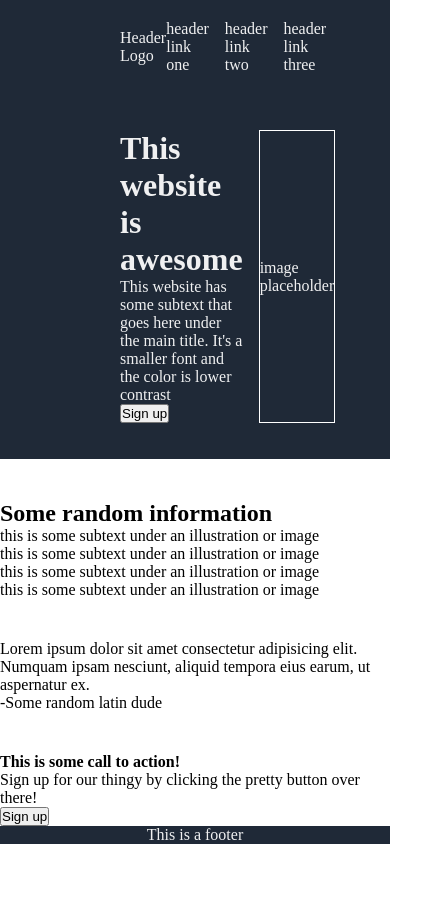
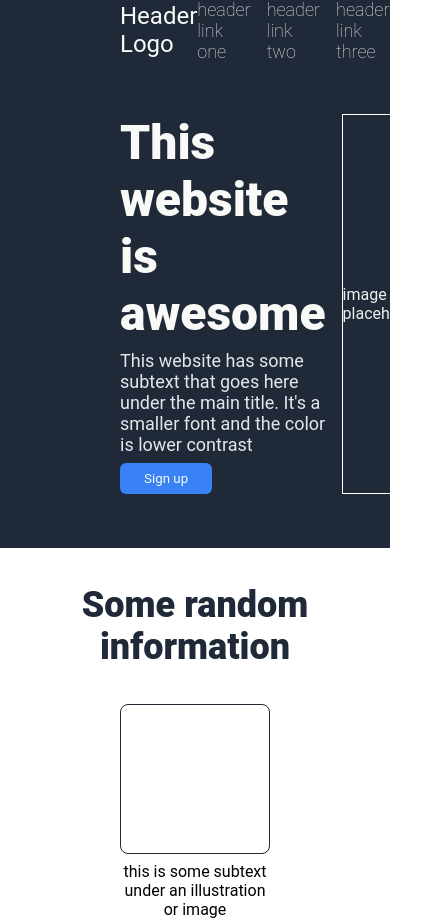
Before and after one commit to smisevich/Odin_Landing_Page, a plain HTML site: page index.html in a window 390 px wide. Shown: the top 922 px of the page, 427 px wide, since content can reach past the window. Before the commit the page ends 844 px from the top, so only its background shows below. Drawn offline with Linux system fonts and the light colour scheme.

Commit message:
Complete basic styling and flex aspects colors and fonts mostly completed. Added basic responsiveness.

```diff
--- a/index.html
+++ b/index.html
@@ -49,11 +49,11 @@
         </div>
       </div>
       <div class="quote">
-        <p>
+        <p class="quote-text">
           Lorem ipsum dolor sit amet consectetur adipisicing elit. Numquam ipsam
           nesciunt, aliquid tempora eius earum, ut aspernatur ex.
         </p>
-        <p>-Some random latin dude</p>
+        <p class="quote-attribution">-Some random latin dude</p>
       </div>
       <div class="cta">
         <div class="cta-container">
--- a/style.css
+++ b/style.css
@@ -2,6 +2,7 @@
   padding: 0;
   margin: 0;
   box-sizing: border-box;
+  font-family: "Roboto", sans-serif;
 }
 
 body {
@@ -11,11 +12,19 @@ body {
   min-height: 100vh;
 }
 
+button {
+  padding: 8px 24px;
+  border-radius: 6px;
+}
+
+button:hover {
+  cursor: pointer;
+}
+
 .content {
   flex: 1;
   display: flex;
   flex-direction: column;
-  justify-content: space-between;
 }
 
 .header,
@@ -26,28 +35,73 @@ body {
   display: flex;
 }
 
+/**********************
+Header
+***********************/
+
 .header {
-  padding: 20px 120px;
+  padding: 0 120px 0;
   justify-content: space-between;
   align-items: center;
+  height: 60px;
+}
+
+.logo {
+  font-size: 24px;
+  color: #f9faf8;
 }
 
 .header-links {
   list-style-type: none;
   display: flex;
   gap: 16px;
+  font-size: 18px;
+  color: #e5e7eb;
+  font-weight: 100;
 }
 
+/**********************
+Hero
+***********************/
+
 .hero {
-  padding: 36px 120px;
+  padding: 54px 120px;
   justify-content: space-between;
   align-items: center;
   gap: 16px;
 }
 
 .hero-image,
+.hero-text,
+.info-section,
+.quote,
+.cta {
+  flex: 1;
+}
+
 .hero-text {
-  flex: 1;
+  display: flex;
+  flex-direction: column;
+  gap: 8px;
+  align-items: start;
+}
+
+.hero-text h1 {
+  font-size: 48px;
+  font-weight: 900;
+  color: #f9faf8;
+}
+
+.hero-text p,
+.header-links {
+  font-size: 18px;
+  color: #e5e7eb;
+}
+
+.hero button {
+  border: none;
+  background-color: #3882f6;
+  color: #f9faf8;
 }
 
 .hero-image {
@@ -58,7 +112,122 @@ body {
   align-items: center;
 }
 
+/**********************
+Info Section
+***********************/
+
+.info-section {
+  text-align: center;
+  padding: 36px 0;
+  display: flex;
+  flex-direction: column;
+  justify-content: space-between;
+  gap: 36px;
+}
+
+.info-section h2 {
+  font-size: 36px;
+  font-weight: 900;
+  color: #1f2937;
+}
+
+.container {
+  padding: 0 120px;
+  display: flex;
+  flex: 1;
+  justify-content: center;
+  gap: 80px;
+  flex-wrap: wrap;
+}
+
+.tile {
+  display: flex;
+  flex-direction: column;
+  align-items: center;
+  gap: 8px;
+  width: 150px;
+  font-size: 16px;
+}
+
+.tile-image {
+  border: 1px solid #1f2937;
+  height: 150px;
+  width: 150px;
+  border-radius: 8px;
+}
+
+/**********************
+Quote Section
+***********************/
+
+.quote {
+  background-color: lightgray;
+  display: flex;
+  flex-direction: column;
+  justify-content: center;
+  gap: 24px;
+  padding: 48px 180px;
+}
+
+.quote-text {
+  font-size: 36px;
+  font-style: italic;
+  color: #1f2937;
+  font-weight: 100;
+}
+
+.quote-attribution {
+  text-align: end;
+  font-weight: 900;
+  font-size: 20px;
+}
+
+/**********************
+Call to Action
+***********************/
+
+.cta {
+  display: flex;
+  justify-content: center;
+  align-items: center;
+  padding: 48px 120px;
+}
+
+.cta-container {
+  background-color: #3882f6;
+  padding: 48px;
+  border-radius: 8px;
+  flex: 1;
+  display: flex;
+  justify-content: space-between;
+  align-items: center;
+  flex-wrap: wrap;
+  gap: 24px;
+  color: #f9faf8;
+}
+
+.cta-container button {
+  background-color: #3882f6;
+  color: #f9faf8;
+  border: 1px solid #f9faf8;
+  flex-shrink: 0;
+}
+
+.cta-text h4 {
+  font-size: 24px;
+}
+
+.cta-text p {
+  font-size: 14px;
+  font-weight: 100;
+}
+
+/**********************
+Footer
+***********************/
+
 .footer {
   justify-content: center;
   align-items: center;
+  height: 80px;
 }
```
